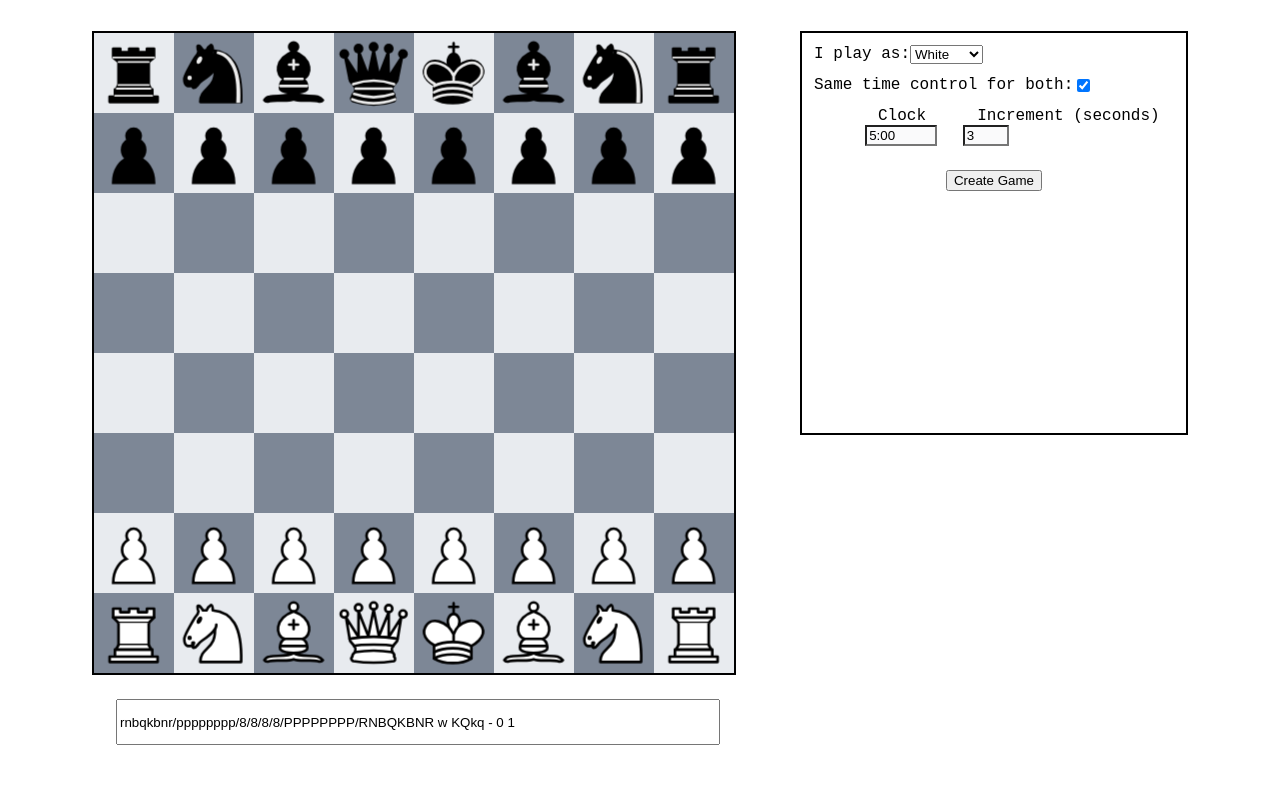
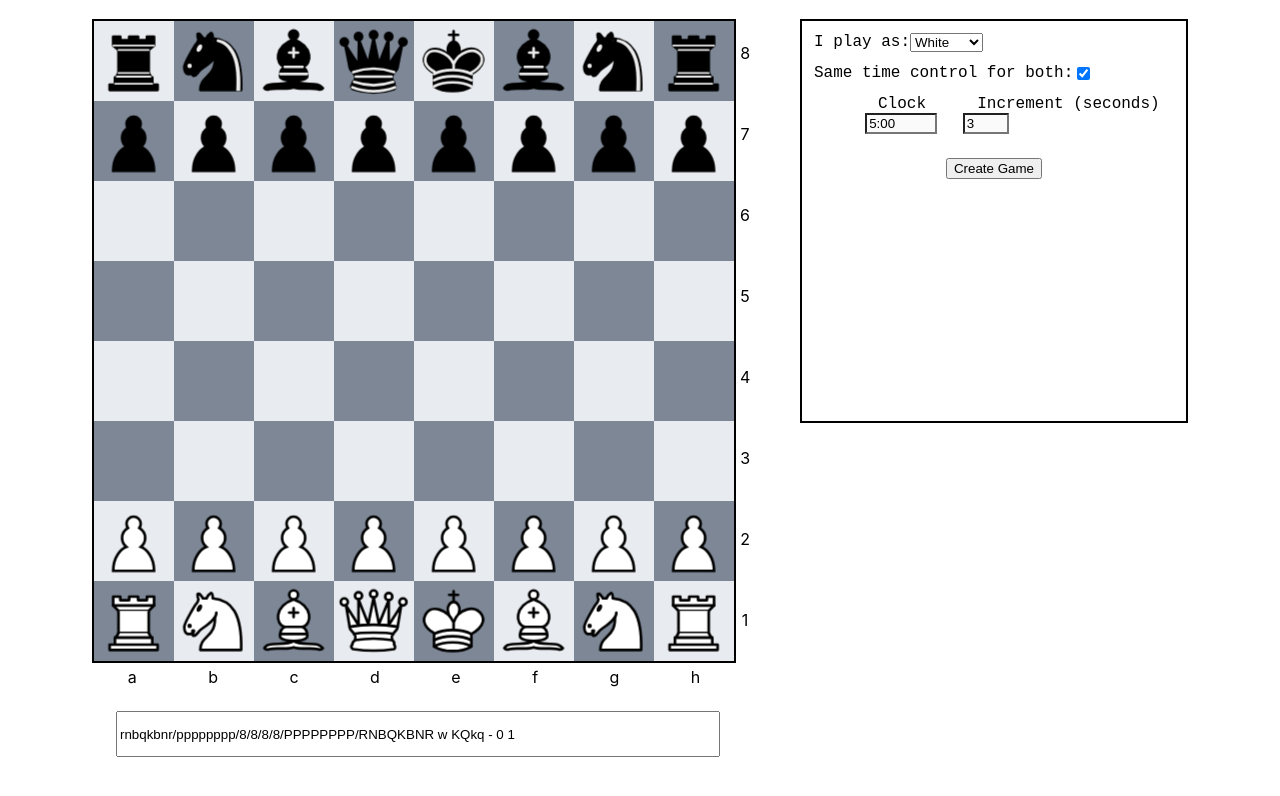
Before and after one commit to vpatov/chess-server, a React (Create React App) app in the folder ui/: page / in a window 1280 px wide. Shown: the top 796 px of the page. Built offline with nearby package versions, Linux system fonts and the light colour scheme; no server answers.

Commit message:
display game result label according to game result

```diff
--- a/ui/src/ui/board/Board.scss
+++ b/ui/src/ui/board/Board.scss
@@ -7,6 +7,30 @@
 .row {
   display: flex;
   flex-direction: row;
+}
+
+.files-label {
+  width: 100%;
+  display: flex;
+  margin-top: 0.5vh;
+}
+
+.file-label {
+  flex: 1 1 auto;
+}
+
+.ranks-label {
+  display: flex;
+  position: absolute;
+  top: 0vh;
+  flex-direction: column;
+  right: 34.2vw;
+  height: 81vh;
+  margin-top: 3vh;
+}
+
+.rank-label {
+  flex: 1 1 auto;
 }
 
 .promotion-choice {
--- a/ui/src/ui/board/Board.tsx
+++ b/ui/src/ui/board/Board.tsx
@@ -3,6 +3,7 @@ import "./Board.scss";
 import FenLabel from "./FenLabel";
 import Square from "./Square";
 import Position from "./Position";
+import { useSelector } from "react-redux";
 
 
 
@@ -17,6 +18,7 @@ function Row(props: any) {
   return <div className="row">{squares}</div>;
 }
 
+
 function Board() {
 
   const rows = [];
@@ -24,14 +26,9 @@ function Board() {
     rows.push(<Row key={i} rank={i}></Row>);
   }
   return (
-    <>
-      <div>
-        <div className="board">{rows}</div>
-        <Position></Position>
-        <FenLabel></FenLabel>
-      </div>
-
-    </>
+    <div className="board">
+      {rows}
+    </div>
   );
 }
 
--- /dev/null
+++ b/ui/src/ui/board/FilesLabel.tsx
@@ -0,0 +1,24 @@
+
+import { clientPlayingWhiteSelector } from "../../store/selectors";
+import { useSelector } from 'react-redux';
+import './Board.scss';
+
+
+function FilesLabel() {
+    const clientPlayingWhite = useSelector(clientPlayingWhiteSelector);
+
+    const fileCharacters = 'abcdefgh';
+    const files = [...(
+        clientPlayingWhite ?
+            fileCharacters :
+            fileCharacters.split('').reverse().join('')
+    )];
+    return (
+        <div className="files-label">
+            {files.map((file) => <span className="file-label">{file}</span>)}
+        </div>
+
+    )
+}
+
+export default FilesLabel;
--- /dev/null
+++ b/ui/src/ui/board/RanksLabel.tsx
@@ -0,0 +1,22 @@
+import { useSelector } from "react-redux";
+import { clientPlayingWhiteSelector } from "../../store/selectors";
+import './Board.scss';
+
+function RanksLabel() {
+    const clientPlayingWhite = useSelector(clientPlayingWhiteSelector);
+
+    const fileCharacters = '87654321';
+    const files = [...(
+      clientPlayingWhite ?
+        fileCharacters :
+        fileCharacters.split('').reverse().join('')
+    )];
+    return (
+      <div className="ranks-label">
+        {files.map((file) => <span className="rank-label">{file}</span>)}
+      </div>
+
+    )
+  }
+
+  export default RanksLabel;
--- a/ui/src/ui/root/Game.tsx
+++ b/ui/src/ui/game/Game.tsx
@@ -12,7 +12,7 @@ import IconButton from '@mui/material/IconButton';
 import CloseIcon from '@mui/icons-material/Close';
 import MuiAlert from '@mui/material/Alert';
 
-import Board from "../board/Board";
+import GameContainer from "./GameContainer";
 import { ServerGameInitPayload, ServerGameStateUpdatePayload, ServerWsMessageType } from "../../models/api";
 import Sidebar, { SidebarMode } from "../sidebar/Sidebar";
 
@@ -107,7 +107,7 @@ function Game(props: any) {
 
     return (
         <>
-            <Board />
+            <GameContainer />
             <Sidebar sidebarMode={sidebarMode} />
             <Snackbar
                 anchorOrigin={{ vertical: 'top', horizontal: 'center' }}
--- /dev/null
+++ b/ui/src/ui/game/GameContainer.tsx
@@ -0,0 +1,19 @@
+import Board from "../board/Board";
+import Position from "../board/Position";
+import FilesLabel from "../board/FilesLabel";
+import RanksLabel from "../board/RanksLabel";
+import FenLabel from "../board/FenLabel";
+
+function GameContainer() {
+    return (
+    <div>
+      <Board />
+      <Position />
+      <FilesLabel />
+      <RanksLabel />
+      <FenLabel />
+    </div>
+    );
+  }
+
+  export default GameContainer;
--- a/ui/src/ui/root/App.tsx
+++ b/ui/src/ui/root/App.tsx
@@ -5,7 +5,7 @@ import { get_status } from "../../api/api";
 import "./App.css";
 import Board from "../board/Board";
 import CreateGame from "../sidebar/createGame/CreateGame";
-import Game from "../root/Game";
+import Game from "../game/Game";
 import Sidebar, { SidebarMode } from "../sidebar/Sidebar";
 import {
   ThemeProvider,
--- a/ui/src/ui/sidebar/gamePlaySidebar/GamePlaySidebar.css
+++ b/ui/src/ui/sidebar/gamePlaySidebar/GamePlaySidebar.css
@@ -1,6 +1,7 @@
 
 .game-result-label {
     margin-top: 50px;
+    margin: 2vw;
     font-size: 20px;
     color: red;
 }
@@ -14,5 +15,7 @@
     overflow-y: scroll;
     border: 2px solid rgb(145, 145, 145);
     text-align: left;
-    margin: 1vw;
+    margin: 2.5vw;
+    background-color: #f6fff9;
+    background-image: url("https://www.transparenttextures.com/patterns/45-degree-fabric-light.png");
 }
--- a/ui/src/ui/sidebar/gamePlaySidebar/GamePlaySidebar.tsx
+++ b/ui/src/ui/sidebar/gamePlaySidebar/GamePlaySidebar.tsx
@@ -3,19 +3,20 @@ import { useHistory } from "react-router-dom";
 import { clientPlayingWhiteSelector, clientUUIDSelector, gameResultSelector, movesPlayedSelector } from '../../../store/selectors';
 import { useSelector } from 'react-redux';
 import { createRef, useEffect, useRef } from 'react';
+import { GameResultCondition } from '../../../models/api';
 
 
 function MoveList() {
     const movesPlayed = useSelector(movesPlayedSelector);
 
-    const moveListEnd  = useRef<null | HTMLDivElement>(null);
-    function scrollToBottom(){
+    const moveListEnd = useRef<null | HTMLDivElement>(null);
+    function scrollToBottom() {
         moveListEnd.current?.scrollIntoView({ behavior: "smooth" });
-      }
+    }
 
-      useEffect(() => {
-          scrollToBottom();
-      },[movesPlayed]);
+    useEffect(() => {
+        scrollToBottom();
+    }, [movesPlayed]);
 
 
     const movesList = [];
@@ -37,14 +38,52 @@ function MoveList() {
 function GameResult() {
     const gameResult = useSelector(gameResultSelector);
     const clientUUID = useSelector(clientUUIDSelector);
+    const clientPlayingWhite = useSelector(clientPlayingWhiteSelector);
 
     {/* gameResult TODO also incorporate draws */ }
     if (!gameResult) {
         return <></>;
     }
+
+    function GameResultLabel() {
+        if (!gameResult) {
+            return <></>
+        }
+        const winnerColor: string = ((gameResult.winner === clientUUID) !== (clientPlayingWhite))
+            ? 'white'
+            : 'black';
+        const loserColor: string = winnerColor === 'white' ? 'black' : 'white';
+        var labelText = '';
+        switch (gameResult.condition) {
+            case GameResultCondition.CHECKMATE: {
+                labelText = `Game over - ${winnerColor} wins by checkmate.`;
+                break;
+            }
+            case GameResultCondition.TIMEOUT: {
+                labelText = `${loserColor} ran out of time - ${winnerColor} wins.`;
+                break;
+            }
+            case GameResultCondition.RESIGNATION: {
+                labelText = `${loserColor} resigns - ${winnerColor} wins.`;
+                break;
+            }
+            case GameResultCondition.DRAW: {
+                labelText = `Game over - Draw.`
+                break;
+            }
+            case GameResultCondition.STALEMATE: {
+                labelText = `Draw by stalemate.`;
+                break;
+            }
+        }
+        return <label>
+            {labelText}
+        </label>
+    }
+
     return (
         <div className="game-result-label">
-            GAME OVER! {gameResult.winner === clientUUID ? 'YOU WIN!' : "you lost :("}
+            <GameResultLabel></GameResultLabel>
         </div>
     );
 
@@ -53,12 +92,9 @@ function GameResult() {
 function GameSidebar() {
     const history = useHistory();
 
-    const clientPlayingWhite = useSelector(clientPlayingWhiteSelector);
-
     const routeChange = () => {
         history.push('/');
     }
-
 
     // TODO make separate components for these
     // TODO cpp timer!
@@ -72,8 +108,8 @@ function GameSidebar() {
                         Home
                     </button>
 
+                    <MoveList></MoveList>
                     <GameResult></GameResult>
-                    <MoveList></MoveList>
 
                     <div className="timers">
 
```
Also changed, not shown: 2 other files (tests, documents, lock files or other folders).
